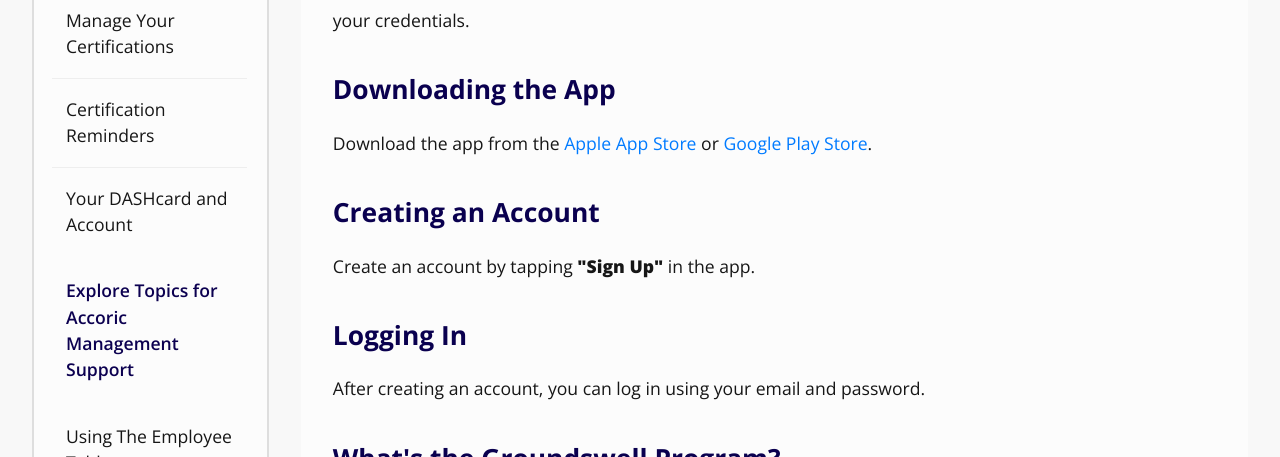
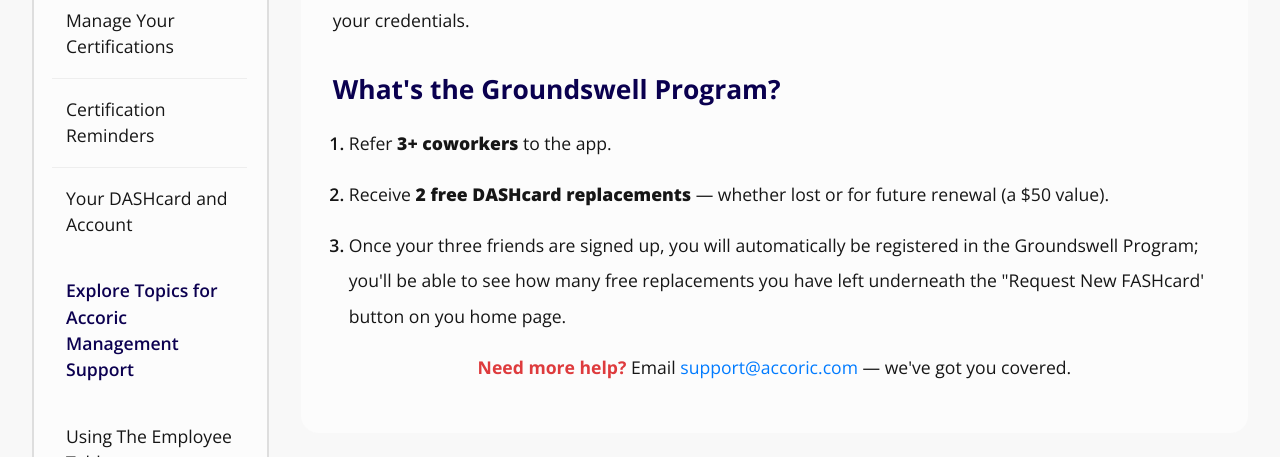
Before and after one commit to fastlinesafetytraining/accoric, a Next.js app: page /support/personal-dashcard/getting-started in a window 1280 px wide. Shown: the part 341-798 px from the top of the page. Built offline with nearby package versions, Linux system fonts and the light colour scheme; no server answers.

Commit message:
Remove outdated sections on the Personal DASHcard getting started page to streamline content and focus on key features.

```diff
--- a/app/(pages)/support/(pages)/personal-dashcard/getting-started/page.tsx
+++ b/app/(pages)/support/(pages)/personal-dashcard/getting-started/page.tsx
@@ -14,18 +14,6 @@
 			<p>
 				Welcome to the Personal DASHcard™ app &mdash; your all-in-one tool for managing your certifications. This guide walks you through key features so you can stay organized, avoid expired certs, and maintain full control of your credentials.
 			</p>
-			<h2>Downloading the App</h2>
-			<p>
-				Download the app from the <a href="https://apps.apple.com/us/app/personal-dashcard/id6644342220">Apple App Store</a> or <a href="https://play.google.com/store/apps/details?id=com.accoric.dashcard">Google Play Store</a>.
-			</p>
-			<h2>Creating an Account</h2>
-			<p>
-				Create an account by tapping <strong>&quot;Sign Up&quot;</strong> in the app.
-			</p>
-			<h2>Logging In</h2>
-			<p>
-				After creating an account, you can log in using your email and password.
-			</p>
 			<h2>What&apos;s the Groundswell Program?</h2>
 			<ol>
 				<li>Refer <strong>3+ coworkers</strong> to the app.</li>
```
